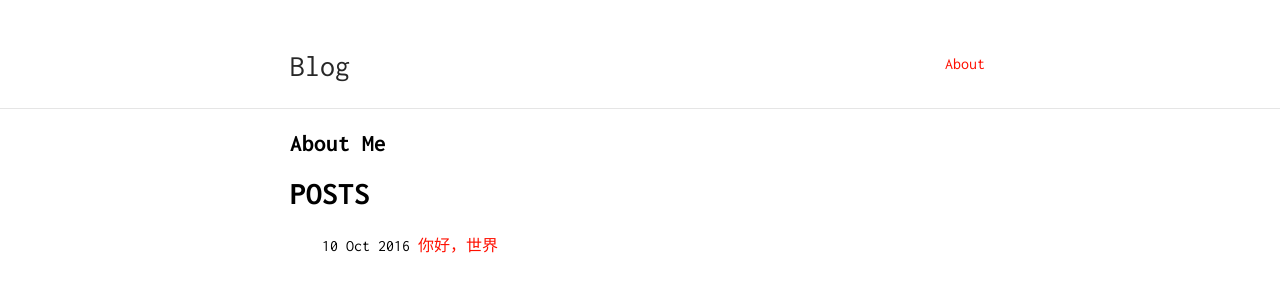
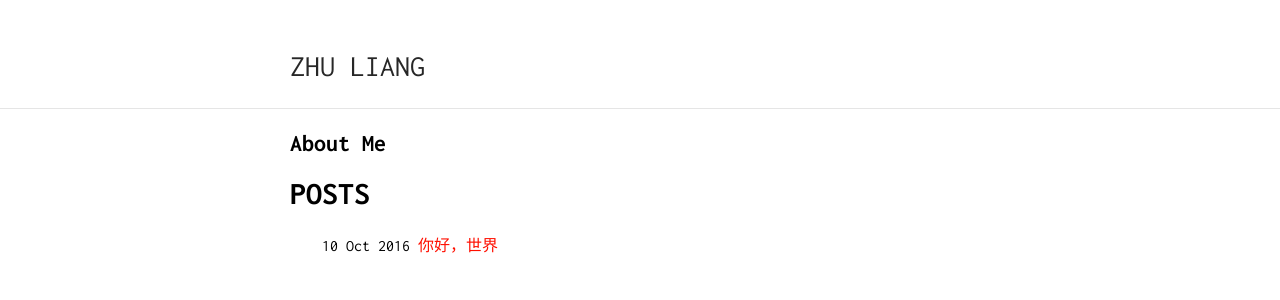
Before and after one commit to brilliang/blogs, a Jekyll site: the page built from index.md, in a window 1280 px wide. Shown: the top 300 px of the page. Built offline with Jekyll 4.4.1, drawn with Linux system fonts in a browser that asks for light colours.

Commit message:
some refine

```diff
--- a/_config.yml
+++ b/_config.yml
@@ -1,5 +1,5 @@
-title: Blog
-baseurl: "/blog/"
+title: ZHU LIANG
+baseurl: /blogs/
 
 markdown: kramdown
 
--- a/_data/nav.yml
+++ /dev/null
@@ -1,2 +0,0 @@
-- name: "About"
-  link: "/blog/"
```
